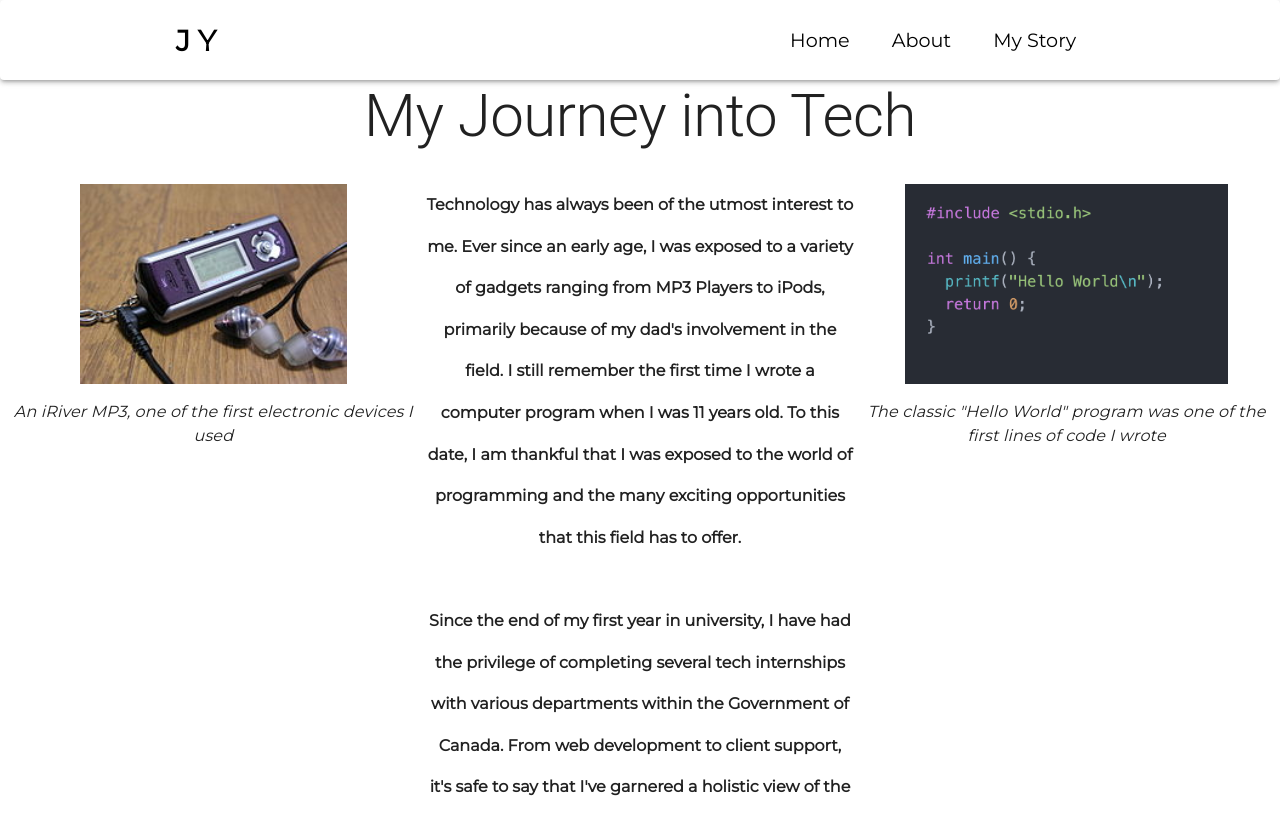
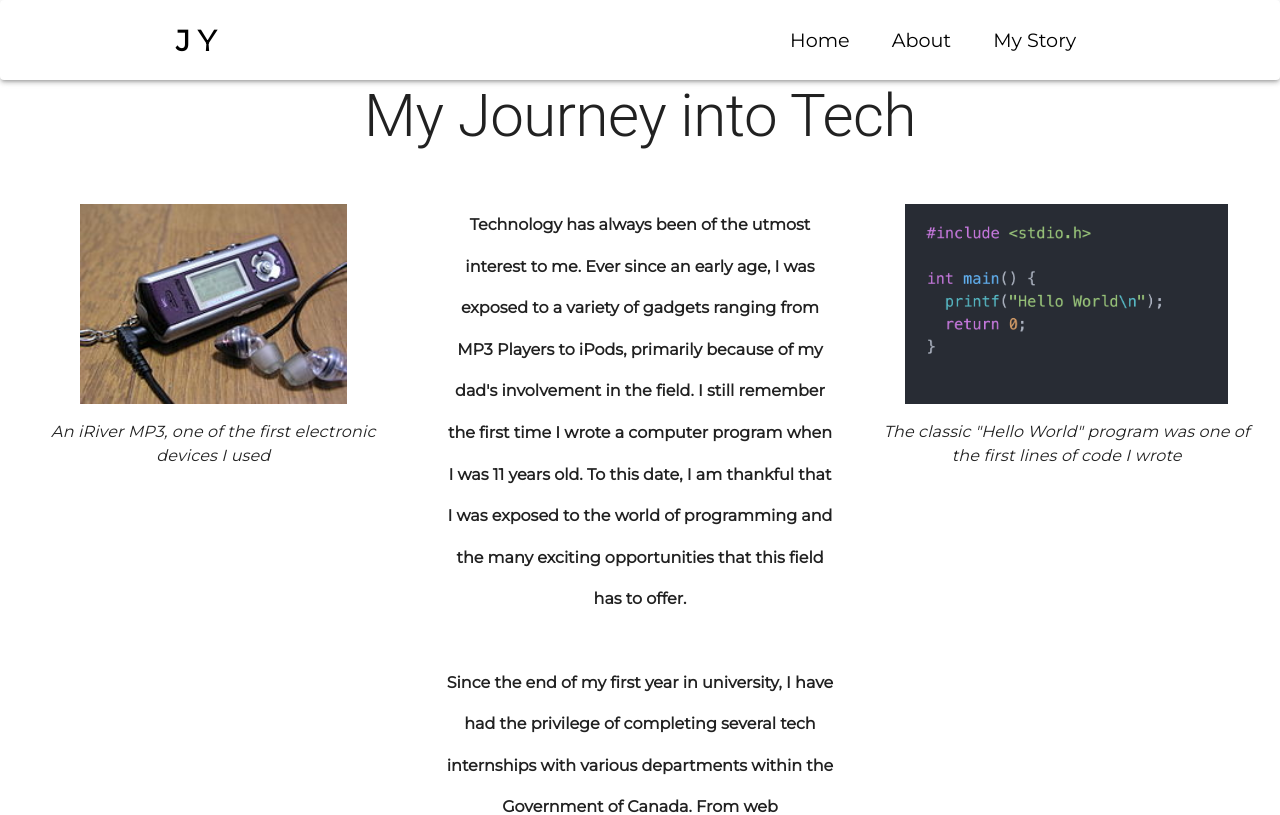
Before and after one commit to jyou044/personalwebsite, a React (Create React App) app: page /MyStory in a window 1280 px wide. Shown: the top 815 px of the page. Built offline with nearby package versions, Linux system fonts and the light colour scheme.

Commit message:
added padding

```diff
--- a/src/components/About/About.js
+++ b/src/components/About/About.js
@@ -57,7 +57,7 @@ export default function About() {
                         <a href= {Pdf}  target="_blank" rel="noreferrer"> <PictureAsPDF className={classes.pdfColor} style={{ fontSize: 50 }}/></a>
                         <Image />
                     </Grid>
-                    <Grid item xs={12} md={3} className={classes.paraFormat}>
+                    <Grid item xs={12} md={3} className={classes.paraFormat} style={{padding: 20}}>
                         <Typography variant="h5" align="center" className={classes.spacing} gutterBottom></Typography>
                         <Typography variant="h2" align="center" gutterBottom>I'm Jason</Typography>
                         <Typography variant="h2" align="center" className={classes.spacing} gutterBottom> </Typography>
--- a/src/components/Experience/Experience.js
+++ b/src/components/Experience/Experience.js
@@ -33,7 +33,7 @@ export default function Experience() {
                     </Grid>
                 </Grid>
                 <Grid item container>
-                <Grid item xs={12} md={4} className={classes.textFormat}>
+                <Grid item xs={12} md={4} className={classes.textFormat} style={{padding: 20}}>
                     <img
                 alt="iriver"
                 height="200"
@@ -42,7 +42,7 @@ export default function Experience() {
             />
             <Typography paragraph align="center" className={classes.spacing} gutterBottom><i>An iRiver MP3, one of the first electronic devices I used</i></Typography>
                 </Grid>
-                <Grid item xs={12} md={4} className={classes.paraFormat}>
+                <Grid item xs={12} md={4} className={classes.paraFormat} style={{padding: 20}}>
                     <p> <b>
                                             Technology has always been of the utmost interest to me. Ever since an early age, I was exposed to a variety of gadgets ranging from MP3 Players to iPods, primarily
                                             because of my dad's involvement in the field.
@@ -61,7 +61,7 @@ export default function Experience() {
                                         </b>
                                         </p>
                 </Grid>
-                <Grid item xs={12} md={4} className={classes.textFormat}>
+                <Grid item xs={12} md={4} className={classes.textFormat} style={{padding: 20}}>
                     <img
                     alt="helloworld"
                     height="200"
--- a/src/components/Home/Home.js
+++ b/src/components/Home/Home.js
@@ -38,7 +38,7 @@ const useStyles = makeStyles((theme) => ({
 
                             <Image />
                         </Grid>
-                    <Grid item xs={12} md={3} className={classes.paraFormat}>
+                    <Grid item xs={12} md={3} className={classes.paraFormat} style={{padding: 20}}>
                         <Paper elevation={3} gutterBottom>
                             <h3 className={classes.textFormat}><i>"Simplicity is the ultimate sophistication" - Steve Jobs</i></h3>
                             <p> <b>Hi there! Welcome to my portfolio website. I'm an aspiring software engineer with an interest in web development, UI/UX design, and project management.
```
